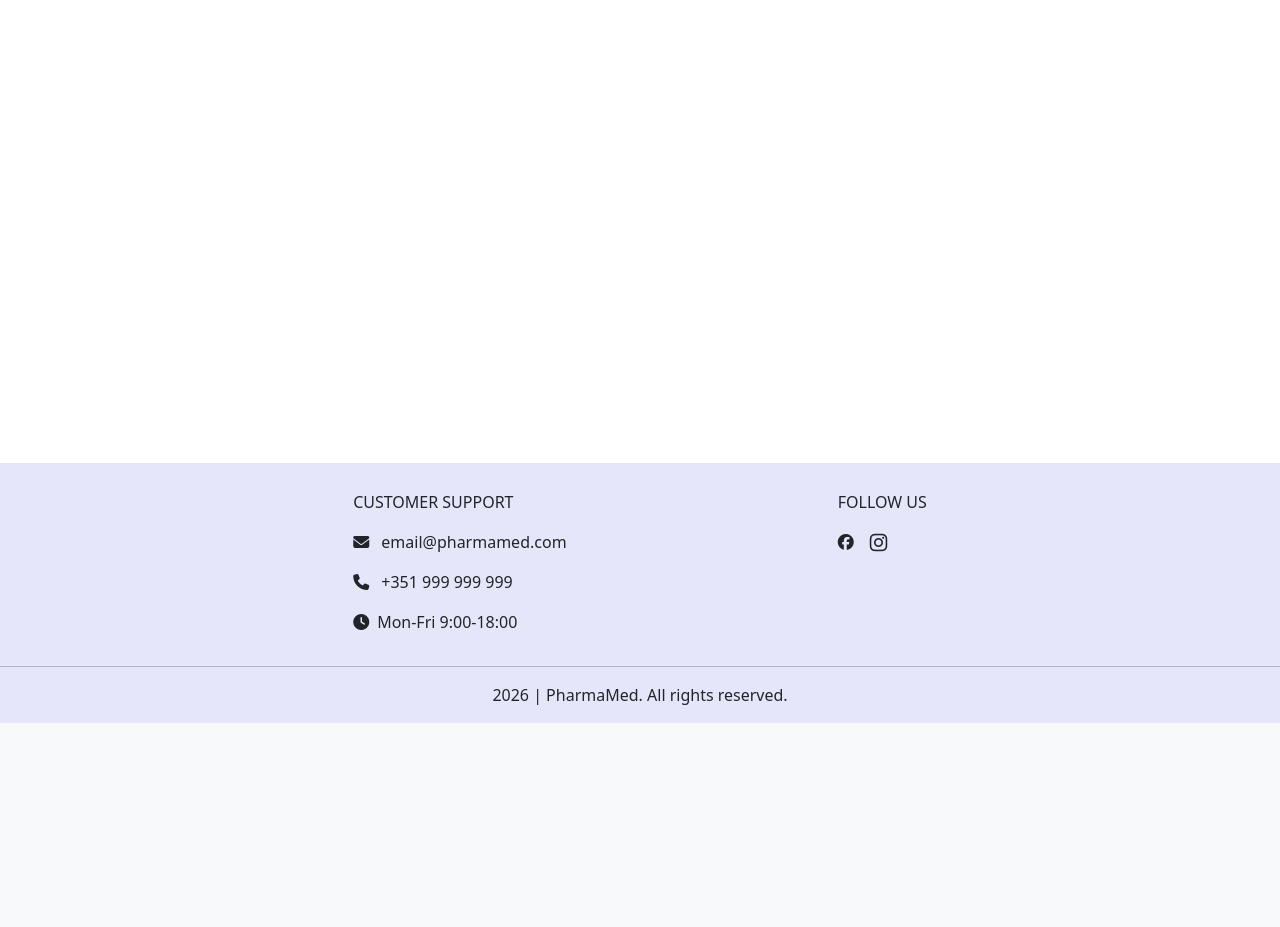
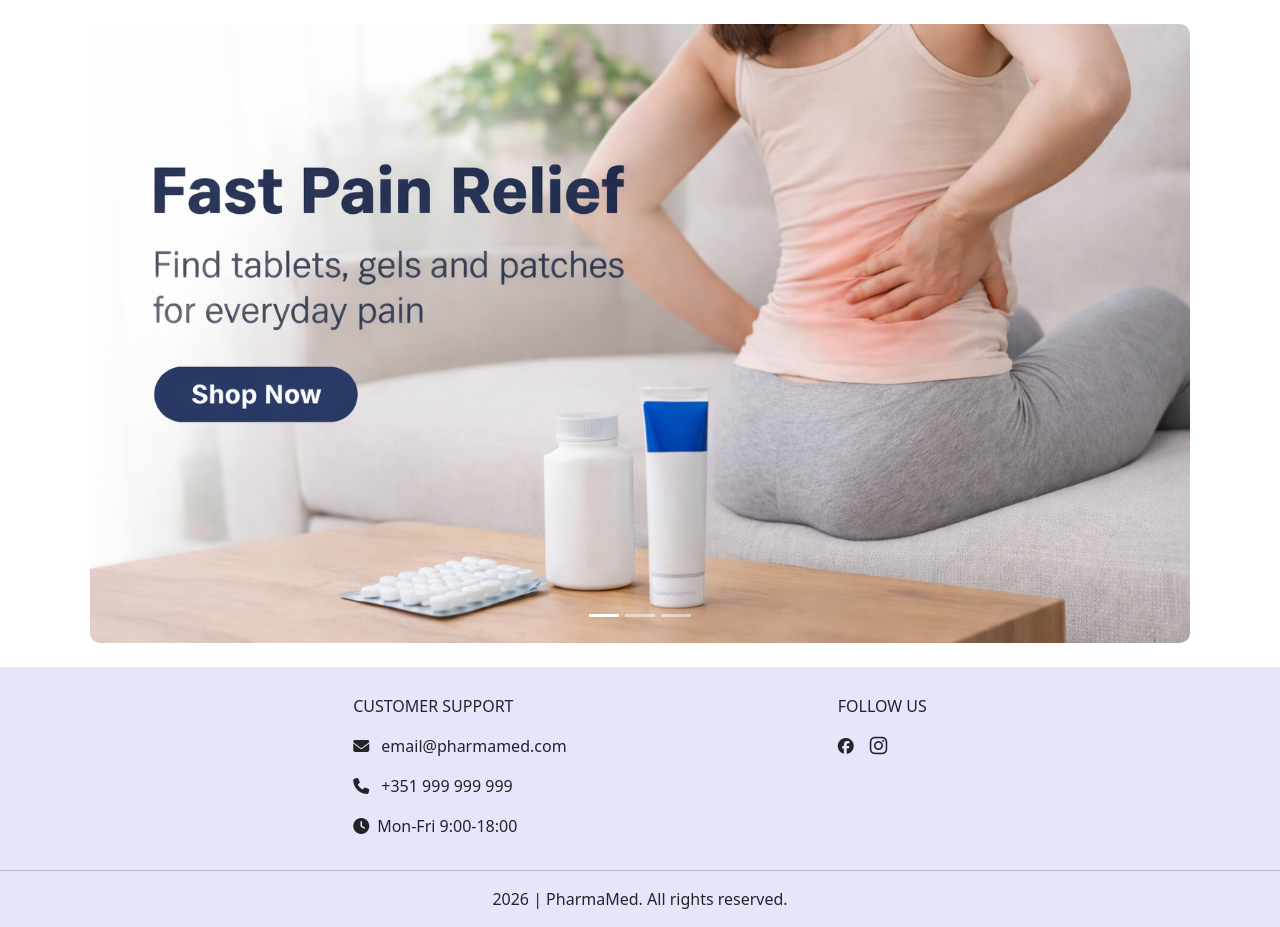
Before and after one commit to sarah-guerreiro/PharmaMed, a Flask app: page / in a window 1280 px wide. Shown: the part 77-1004 px from the top of the page. Before the commit the page ends 800 px from the top, so only its background shows below. Run offline with Flask 3, Linux system fonts and the light colour scheme; data comes from the database, SQL or seed files in the repository; some libraries are stand-ins or nearby versions.

Commit message:
Added carousel

```diff
--- a/app.py
+++ b/app.py
@@ -63,9 +63,26 @@ def load_categories_menu():
 
 @app.route("/")
 def index():
-    return render_template("layout.html")
+    carousel_categories = [
+        {
+            "name": "Pain Relief",
+            "id": 10,
+            "image": "carousel/pain_relief_banner.png"
+        },
+        {
+            "name": "Supplements",
+            "id": 2,
+            "image": "carousel/supplements_banner.png"
+        },
+        {
+            "name": "Skincare",
+            "id": 3,
+            "image": "carousel/skincare_banner.png"
+        }
+    ]
+    return render_template("index.html", carousel_categories=carousel_categories)
 
-@app.route("/category/<int:category_id>")
+@app.route("/products/<int:category_id>")
 def display_category(category_id):
     conn = sqlite3.connect("pharmamed.db")
     conn.row_factory = sqlite3.Row
@@ -109,4 +126,4 @@ def display_category(category_id):
 
     conn.close()
 
-    return render_template("category_products.html", category=category, category_name=category["name"] if category else "Products", breadcrumb=breadcrumb, products=products, page=page, total_pages=total_pages)
+    return render_template("products.html", category=category, category_name=category["name"] if category else "Products", breadcrumb=breadcrumb, products=products, page=page, total_pages=total_pages)
--- a/static/styles.css
+++ b/static/styles.css
@@ -84,7 +84,22 @@
   box-shadow: none;
 }
 
-.bread {
+#autoplayingCarousel {
+  max-width: 1100px;
+  margin: auto;
+}
+
+.carousel-item img {
+    width: 100%;
+    border-radius: 10px;
+}
+
+.carousel-indicators button {
+  height: 10px;
+  width: 10px;
+}
+
+.breadcrumb-nav {
   background-color: #E6E6FA;
 }
 
@@ -108,6 +123,10 @@
 
 .category-name {
   color: #4B0082;
+}
+
+.card {
+  transition: all 0.25s ease-in-out;
 }
 
 .card:hover {
--- a/templates/index.html
+++ b/templates/index.html
@@ -0,0 +1,33 @@
+{% extends "layout.html" %}
+
+{% block title %}
+    PharmaMed
+{% endblock %}
+
+{% block main %}
+
+<!-- Carousel -->
+<div class="container my-4">
+    <div id="autoplayingCarousel" class="carousel slide" data-bs-ride="carousel" data-bs-pause="hover">
+
+        <!-- Indicators -->
+        <div class="carousel-indicators">
+            {% for category in carousel_categories %}
+                <button type="button" data-bs-target="#autoplayingCarousel" data-bs-slide-to="{{ loop.index0 }}" class="{% if loop.first %}active{% endif %}" aria-label="{{ loop.index }}"></button>
+            {% endfor %}
+        </div>
+
+        <!-- Slides -->
+        <div class="carousel-inner">
+            {% for category in carousel_categories %}
+                <div class="carousel-item {% if loop.first %}active{% endif %}">
+                    <a href="{{ url_for('display_category', category_id=category.id) }}">
+                        <img src="{{ url_for('static', filename='images/' + category.image) }}" class="d-block w-100" alt="{{ category.name }}">
+                    </a>
+                </div>
+            {% endfor %}
+        </div>
+    </div>
+</div>
+
+{% endblock %}
--- a/templates/category_products.html
+++ b/templates/products.html
@@ -7,7 +7,7 @@
 {% block main %}
 
 <!-- Breadcrumb -->
-<nav class="bread" aria-label="breadcrumb">
+<nav class="breadcrumb-nav" aria-label="breadcrumb">
     <ol class="breadcrumb p-3">
         <li class="breadcrumb-item">
             <a href="/">Home</a>
@@ -32,7 +32,7 @@
 <!-- Product cards -->
 <div class="container my-4">
     <h2 class="category-name fs-5 py-4">{{ category_name }}</h2>
-    <div class="row row-cols-1 row-cols-md-4 g-4">
+    <div class="row row-cols-1 row-cols-md-4 g-4 pb-5">
         {% for product in products %}
         <div class="col">
             <div class="card h-100 text-center">
```
Also changed, not shown: static/images/carousel/pain_relief_banner.png (added), static/images/carousel/skincare_banner.png (added), static/images/carousel/supplements_banner.png (added).
